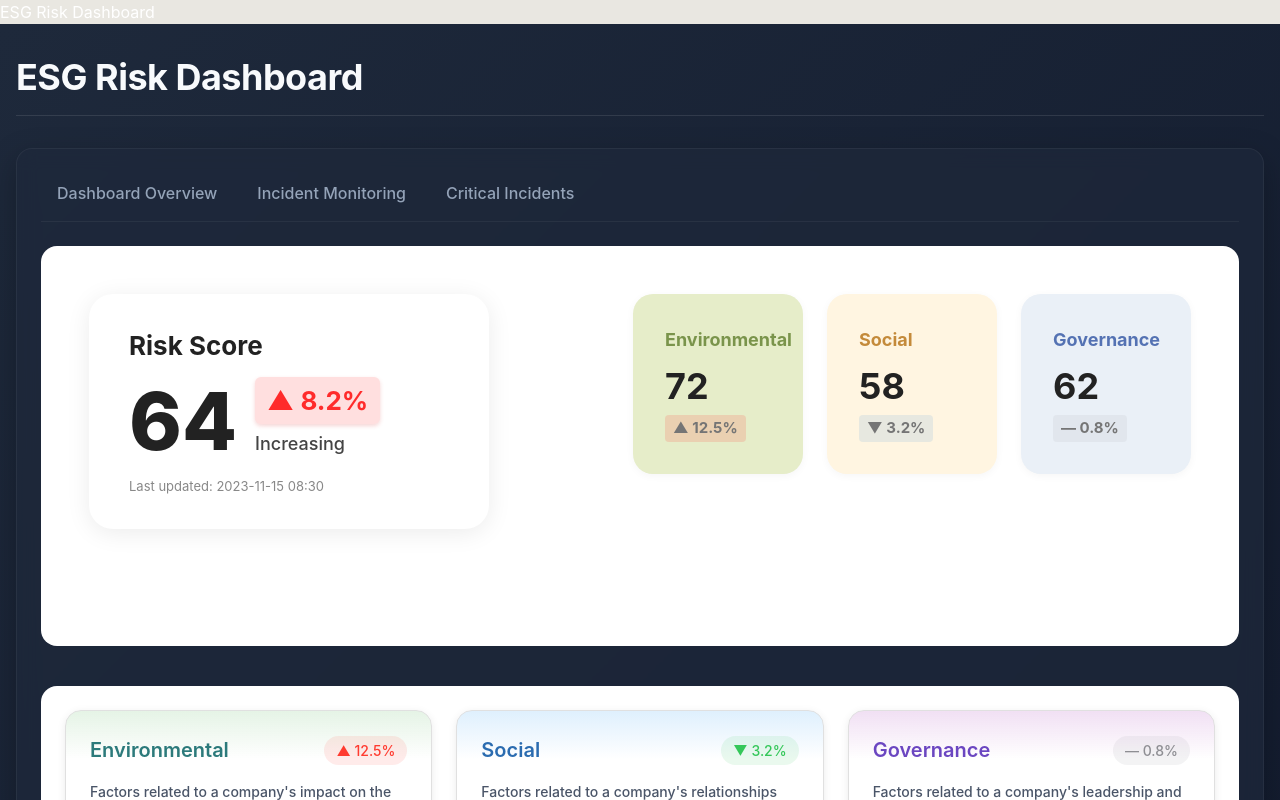
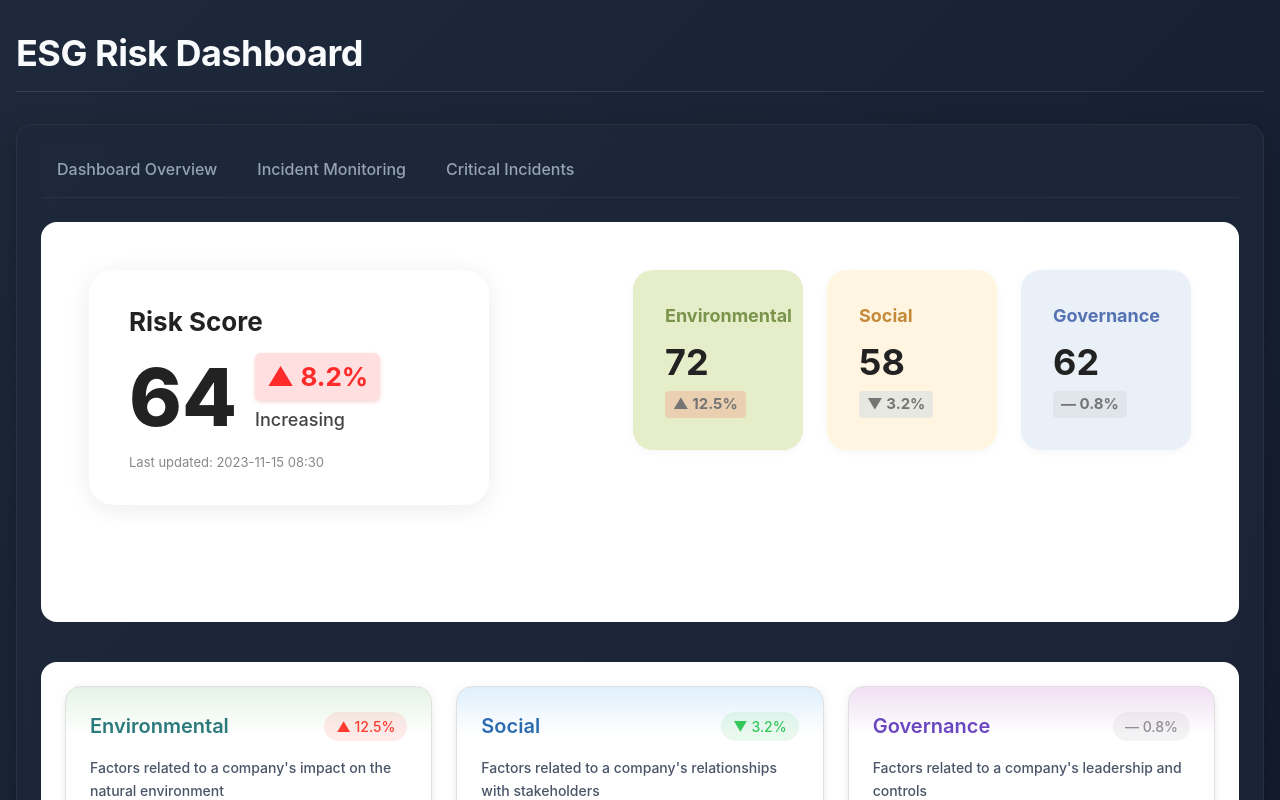
Before and after one commit to LingLingXia6/esg-risk, a Next.js app: page / in a window 1280 px wide. Shown: the top 800 px of the page. Built offline with nearby package versions, Linux system fonts and the light colour scheme.

Commit message:
fix: remove unuseless code

```diff
--- a/src/components/ESGCategories/ESGCategoriesDetail.tsx
+++ b/src/components/ESGCategories/ESGCategoriesDetail.tsx
@@ -1,6 +1,7 @@
 import React, { useMemo } from 'react';
 import { CategoryKey, Category } from '@/types/publicType';
 import { ESGCategoryData } from '@/types/esg';
+import { capitalize } from '@/utils/formate';
 import styles from './ESGCategoriesDetail.module.scss';
 
 interface ESGCategoriesDetailProps {
@@ -14,9 +15,6 @@ const getTrendInfo = (trend: string) => {
   if (trend === 'decreasing') return { className: styles['trend-decreasing'], icon: '▼' };
   return { className: styles['trend-stable'], icon: '—' };
 };
-
-// 首字母大写
-const capitalize = (str: string) => str.charAt(0).toUpperCase() + str.slice(1);
 
 // 子类别列表组件
 const SubcategoryList: React.FC<{ subcategories: ESGCategoryData['subcategories'] }> = ({ subcategories }) => (
--- a/src/components/RiskHistory/RiskScoreHistory.tsx
+++ b/src/components/RiskHistory/RiskScoreHistory.tsx
@@ -43,7 +43,6 @@ const formatDate = (dateStr: string): string => {
 };
 
 const RiskScoreHistory: React.FC<RiskScoreHistoryProps> = ({ data, interval }) => {
-  // Process data to ensure date format is correct
   const chartData = useMemo(() => {
     return data.map(item => ({
       ...item,
--- a/src/components/RiskScore/RiskScoreOverall.tsx
+++ b/src/components/RiskScore/RiskScoreOverall.tsx
@@ -1,4 +1,5 @@
 import React, { useMemo } from 'react';
+import { capitalizeWords as capitalize } from '@/utils/formate';
 import styles from './RiskScoreOverall.module.scss';
 
 type CategoryKey = 'environmental' | 'social' | 'governance';
@@ -30,8 +31,6 @@ const categoryBgClassMap: Record<CategoryKey, string> = {
   governance: styles['category-governance']
 };
 const getCategoryBgClass = (category: string) => categoryBgClassMap[category as CategoryKey] || '';
-
-const capitalize = (str: string) => str.replace(/(^|\s)\S/g, l => l.toUpperCase());
 
 // 提取卡片组件
 const CategoryCard: React.FC<{ category: string; data: Category }> = ({ category, data }) => {
--- a/src/layouts/Basic/index.module.scss
+++ /dev/null
@@ -1,5 +0,0 @@
-.layout {
-  background-color: #e9e7e1;
-  color: white;
-  min-height: 100vh;
-}
--- a/src/layouts/Basic/index.tsx
+++ /dev/null
@@ -1,13 +0,0 @@
-import React, { type PropsWithChildren } from 'react';
-import styles from './index.module.scss';
-
-function Layout(props: PropsWithChildren): JSX.Element {
-  return (
-    <div className={styles.layout}>
-      <header>ESG Risk Dashboard</header>
-      <main>{props.children}</main>
-    </div>
-  );
-}
-
-export default Layout;
--- a/src/pages/_app.tsx
+++ b/src/pages/_app.tsx
@@ -1,6 +1,5 @@
 import React, { Fragment } from 'react';
 import Head from 'next/head';
-import Layout from '../layouts/Basic';
 import type { NextPage } from 'next';
 import { AppProps } from 'next/app';
 import { ChakraProvider } from '@chakra-ui/react';
@@ -21,10 +20,6 @@ type AppPropsWithLayout = AppProps & {
   };
 };
 
-function getDefaultLayout(page: JSX.Element, pageProps: any): JSX.Element {
-  return <Layout>{page}</Layout>;
-}
-
 function App({ Component, pageProps }: AppPropsWithLayout) {
   // 创建 React Query 客户端
   const queryClient = new QueryClient({
@@ -38,7 +33,6 @@ function App({ Component, pageProps }: AppPropsWithLayout) {
   });
 
   const { title = defaultTitle } = pageProps;
-  const getLayout = Component.getLayout ?? getDefaultLayout;
 
   return (
     <Fragment>
@@ -51,7 +45,9 @@ function App({ Component, pageProps }: AppPropsWithLayout) {
       </Head>
       <QueryClientProvider client={queryClient}>
         <ChakraProvider>
-          <ThemeProvider>{getLayout(<Component {...pageProps} />, pageProps)}</ThemeProvider>
+          <ThemeProvider>
+            <Component {...pageProps} />
+          </ThemeProvider>
         </ChakraProvider>
       </QueryClientProvider>
     </Fragment>
--- a/src/pages/api/esg-categories.ts
+++ /dev/null
@@ -1,6 +0,0 @@
-import type { NextApiRequest, NextApiResponse } from 'next';
-import esgCategoriesData from '@/data/esg-categories.json';
-
-export default function handler(req: NextApiRequest, res: NextApiResponse) {
-  res.status(200).json(esgCategoriesData);
-}
--- a/src/pages/api/incidents.ts
+++ /dev/null
@@ -1,7 +0,0 @@
-import type { NextApiRequest, NextApiResponse } from 'next';
-import incidentsData from '@/data/incidents.json';
-
-export default function handler(req: NextApiRequest, res: NextApiResponse) {
-  // 可以在这里添加额外的处理逻辑，如分页、筛选等
-  res.status(200).json(incidentsData);
-}
--- a/src/pages/api/severity-levels.ts
+++ /dev/null
@@ -1,6 +0,0 @@
-import type { NextApiRequest, NextApiResponse } from 'next';
-import severityLevelsData from '@/data/severity-levels.json';
-
-export default function handler(req: NextApiRequest, res: NextApiResponse) {
-  res.status(200).json(severityLevelsData);
-}
--- /dev/null
+++ b/src/utils/formate.ts
@@ -0,0 +1,23 @@
+/**
+ * 字符串处理工具函数
+ */
+
+/**
+ * 将字符串首字母大写
+ * @param str 输入字符串
+ * @returns 首字母大写的字符串
+ */
+export const capitalize = (str: string): string => {
+  if (!str) return '';
+  return str.charAt(0).toUpperCase() + str.slice(1);
+};
+
+/**
+ * 将字符串中每个单词的首字母大写
+ * @param str 输入字符串
+ * @returns 每个单词首字母大写的字符串
+ */
+export const capitalizeWords = (str: string): string => {
+  if (!str) return '';
+  return str.replace(/(^|\s)\S/g, l => l.toUpperCase());
+};
```
